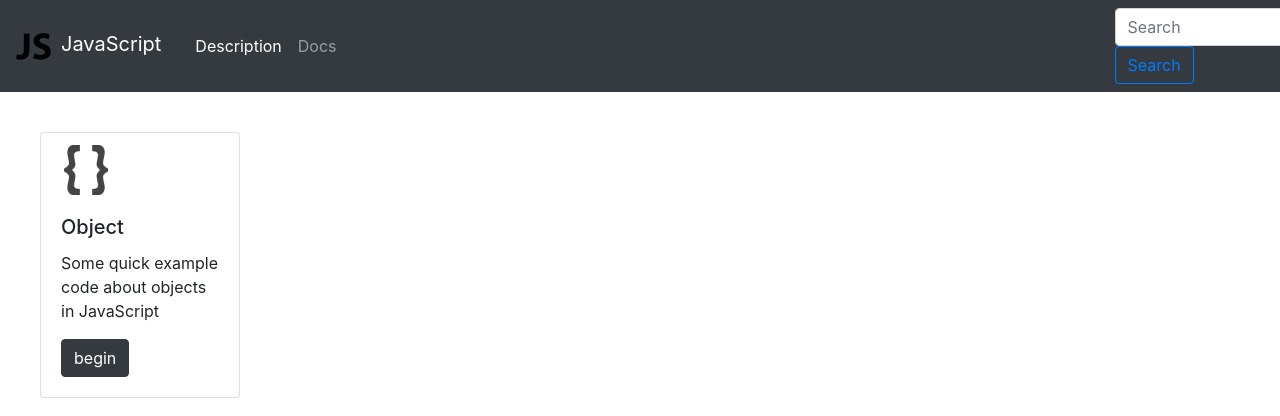
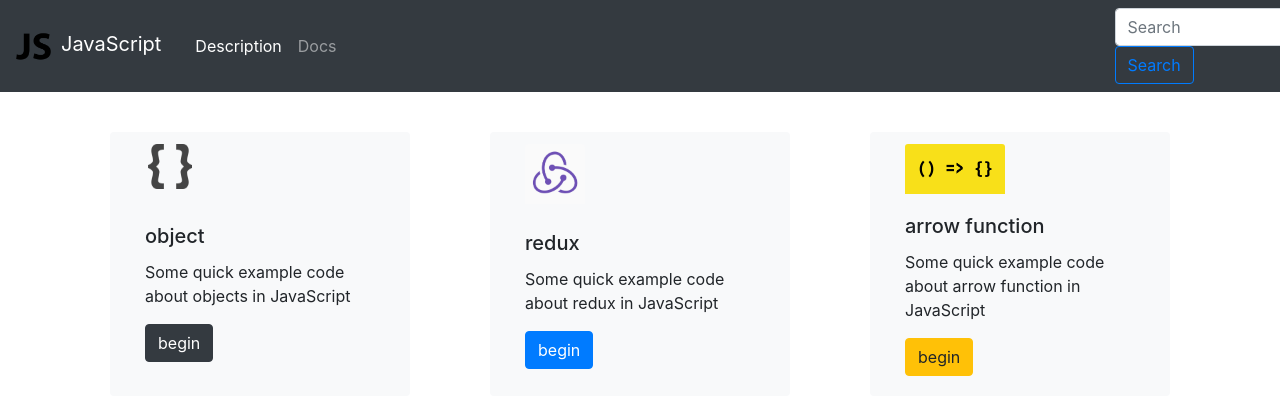
Before and after one commit to hadihabibi1999/web.js, a React (Create React App) app: page /docs in a window 1280 px wide. Shown: the top 416 px of the page. Built offline with nearby package versions, Linux system fonts and the light colour scheme.

Commit message:
cards added

```diff
--- a/package.json
+++ b/package.json
@@ -9,7 +9,8 @@
     "react-dom": "^16.8.6",
     "react-router": "^5.0.0",
     "react-router-dom": "^5.0.0",
-    "react-scripts": "3.0.0"
+    "react-scripts": "3.0.0",
+    "reactstrap": "^8.0.0"
   },
   "scripts": {
     "start": "react-scripts start",
--- /dev/null
+++ b/src/components/cardList.jsx
@@ -0,0 +1,16 @@
+import React from 'react'
+const cc = {
+          List = [
+            {title:'Object'},
+            {title:'Redux'}
+        ],
+           cards = () => {
+              for(let i=0;i<List.length;++i){
+                 return(
+                   <span>{List.title[i]}</span>
+            )
+          }
+        }
+      }
+
+export default cc;
--- a/src/components/description.js
+++ b/src/components/description.js
@@ -1,12 +1,12 @@
 
 import React, { Component } from 'react';
-
+//import cards from './cardList';
 
 
 class Description extends Component {
     render() {
         return (
-        <span>hi </span>
+            <span>hiiiii</span>
          );
     }
 }
--- a/src/components/docs.js
+++ b/src/components/docs.js
@@ -1,18 +1,43 @@
 import React, { Component } from 'react'
 import 'bootstrap/dist/css/bootstrap.css'
+import { Container, Row, Col} from 'reactstrap';
+
+
 
 class Docs extends Component {
 
     render() {
         return (
-            <div class="card" style={{width:200,margin:40,paddingTop:12}}>
-            <img src={require('../images/braces.png')} style={{width:50,height:50,marginLeft:20}}  class="card-img-top" />
-        <div class="card-body">
-          <h5 class="card-title">Object</h5>
-          <p class="card-text">Some quick example code about objects in JavaScript</p>
-          <a href="#" class="btn btn-dark">begin</a>
-        </div>
-       </div>
+            <div>
+             <Container>
+            <Row>
+              <Col className="item-list card-deck bg-light rounded" style={{width:200,margin:40,paddingTop:12}}>
+                 <img src={require('../images/braces.png')} style={{width:50,height:45,marginLeft:20}}  class="card-img-top" />
+                     <div class="card-body">
+                          <h5 class="card-title" >object</h5>
+                          <p class="card-text">Some quick example code about objects in JavaScript</p>
+                          <a href="#" class="btn btn-dark">begin</a>
+                     </div>
+              </Col>
+              <Col className="item-list card-deck bg-light rounded" style={{width:200,margin:40,paddingTop:12}}>
+                 <img src={require('../images/redux.png')} style={{width:60,height:60,marginLeft:20}}  class="card-img-top" />
+                     <div class="card-body">
+                          <h5 class="card-title">redux</h5>
+                          <p class="card-text">Some quick example code about redux in JavaScript</p>
+                          <a href="#" class="btn btn-primary" >begin</a>
+                     </div>
+                </Col>
+                <Col className="item-list card-deck bg-light rounded" style={{width:200,margin:40,paddingTop:12}}>
+                 <img src={require('../images/arrow-function.png')} style={{width:100,height:50,marginLeft:20}}  class="card-img-top" />
+                     <div class="card-body">
+                          <h5 class="card-title">arrow function</h5>
+                          <p class="card-text">Some quick example code about arrow function in JavaScript</p>
+                          <a href="#" class="btn btn-warning">begin</a>
+                     </div>
+                </Col>
+            </Row>
+          </Container>
+             </div>
          );
     }
 }
--- a/src/navbar.jsx
+++ b/src/navbar.jsx
@@ -20,7 +20,7 @@
           <Link class="nav-link" to="/docs">Docs</Link>
         </li>
         </ul>
-        <div style={{marginLeft:770}}>
+        <div  style={{marginLeft:770}} >
         <form class="form-inline my-2 my-lg-0">
       <input class="form-control mr-sm-2" type="search" placeholder="Search" aria-label="Search"/>
       <button class="btn btn-outline-primary my-2 my-sm-0" type="submit">Search</button>
```
Also changed, not shown: src/images/arrow-function.png (added), 1 other file (tests, documents, lock files or other folders).
